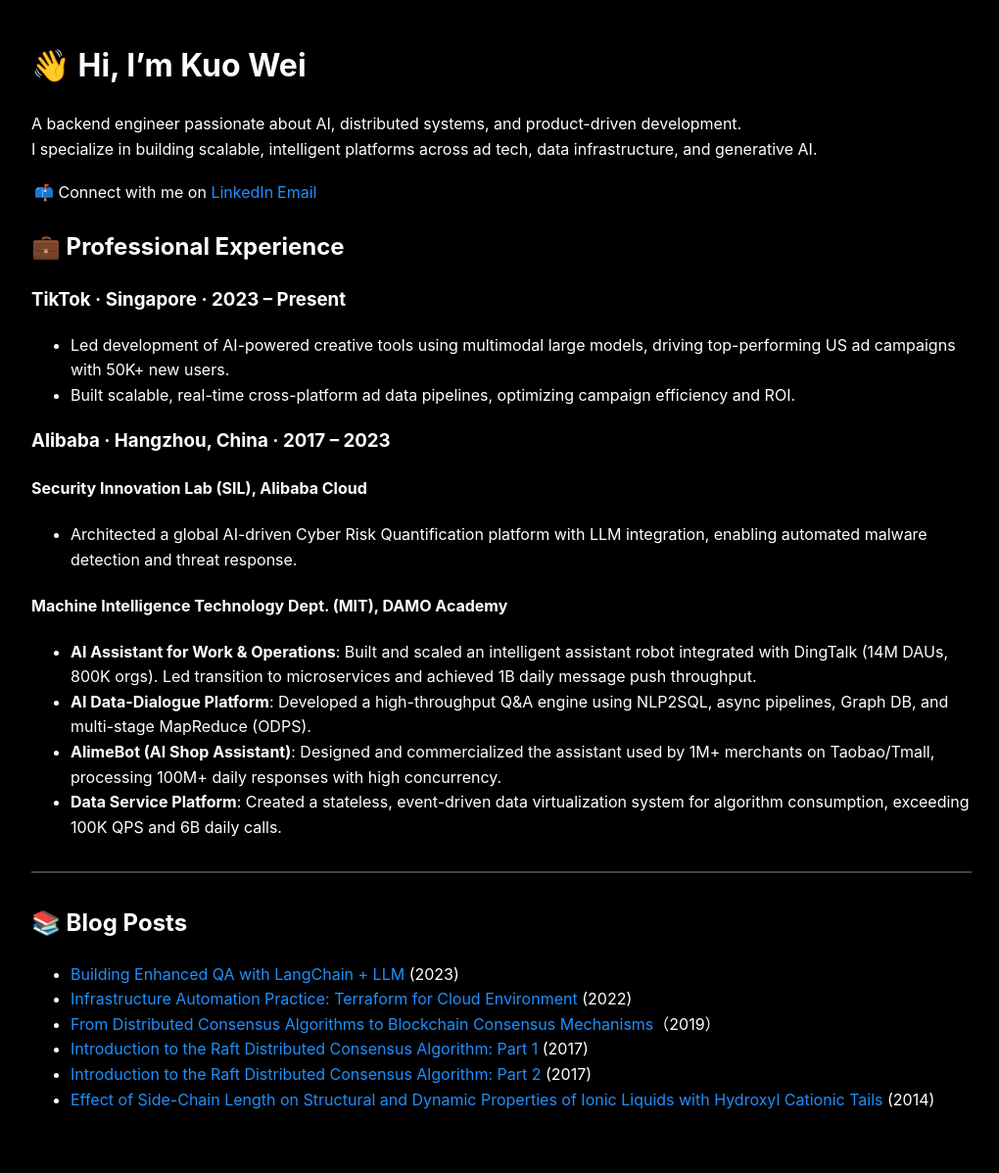
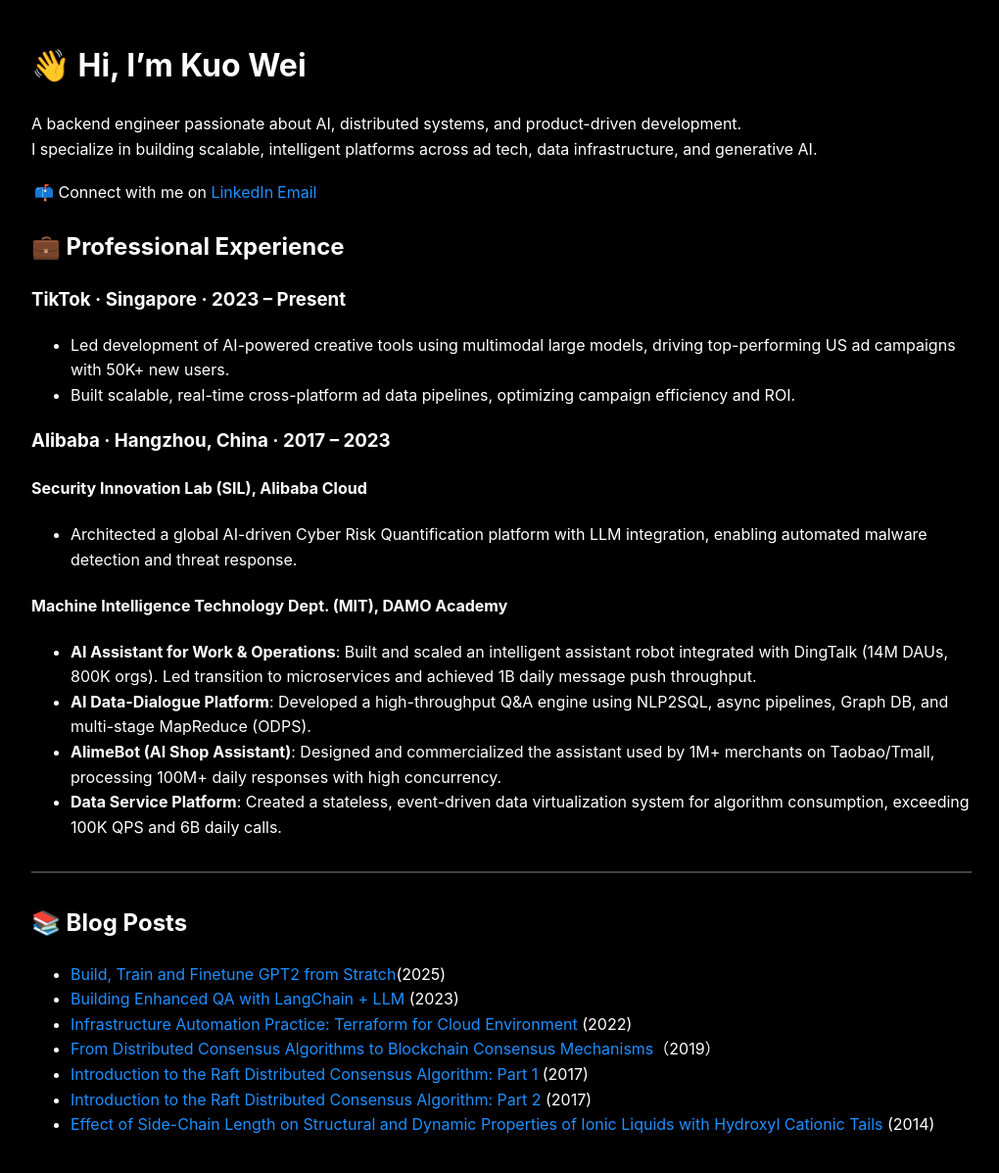
Before and after one commit to weikuo0506/weikuo0506.github.io, a Jekyll site: the page built from index.md, in a window 1280 px wide. Shown: the whole page at 98% size, without its empty margins (128-1148 px from the left). Built offline with Jekyll 4.4.1, drawn with Linux system fonts in a browser that asks for light colours; before the commit the page ends 1171 px from its top, so only the background shows below that.

Commit message:
add link

```diff
--- a/index.md
+++ b/index.md
@@ -34,7 +34,12 @@ I specialize in building scalable, intelligent platforms across ad tech, data in
 ---
 
 ## 📚 Blog Posts
-
+- [Build, Train and Finetune GPT2 from Stratch](https://weikuo0506.github.io/posts/HandcraftedLLM/BuildGPT2fromScratch%E2%80%94Embedding/
+  , https://weikuo0506.github.io/posts/HandcraftedLLM/BuildGPT2fromScratch%E2%80%94Attention/
+  , https://weikuo0506.github.io/posts/HandcraftedLLM/BuildGPT2fromScratch%E2%80%94Model/
+  , https://weikuo0506.github.io/posts/HandcraftedLLM/TrainGPT2fromScratch
+  , https://weikuo0506.github.io/posts/HandcraftedLLM/FinetuneGPT2fromScratch
+  )(2025)
 - [Building Enhanced QA with LangChain + LLM](https://developer.aliyun.com/article/1246744) (2023)
 - [Infrastructure Automation Practice: Terraform for Cloud Environment](https://developer.aliyun.com/article/1050123) (2022)
 - [From Distributed Consensus Algorithms to Blockchain Consensus Mechanisms](https://www.alibabacloud.com/blog/from-distributed-consensus-algorithms-to-the-blockchain-consensus-mechanism_595315)（2019）
```
